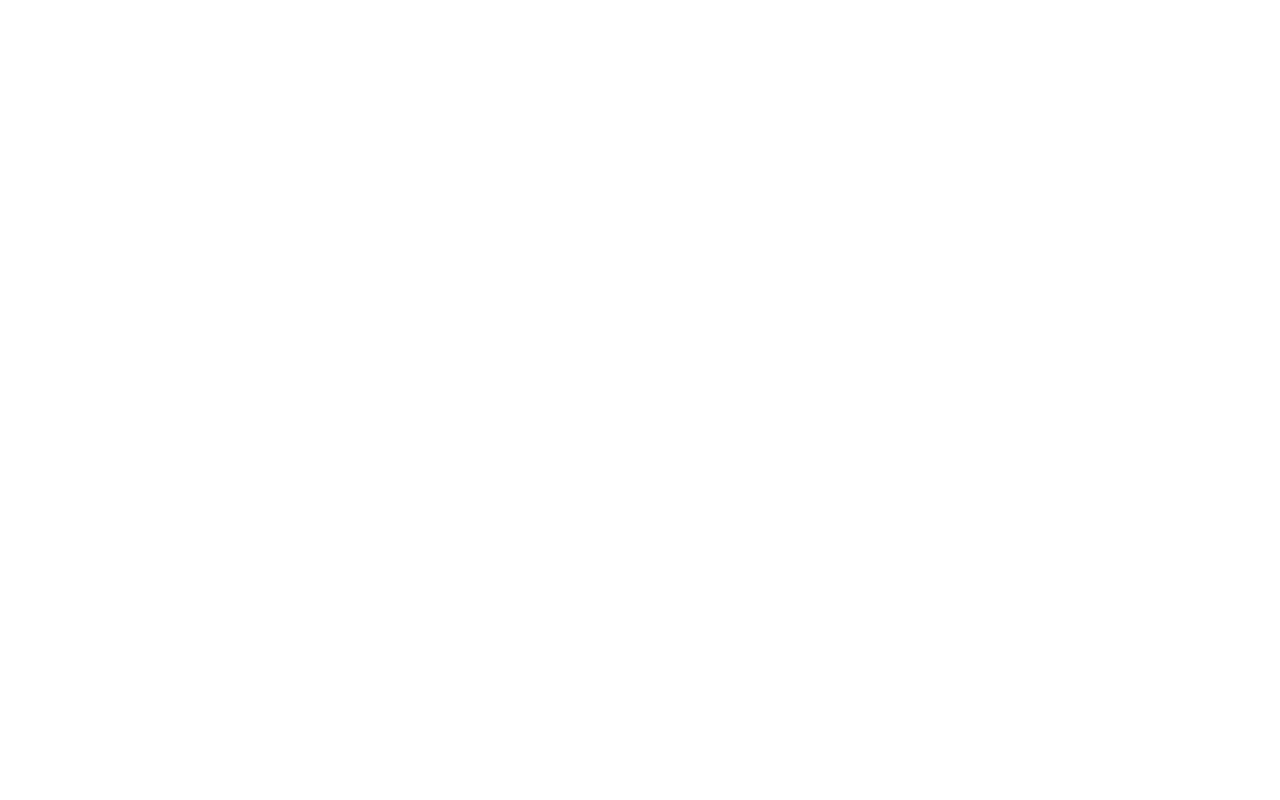
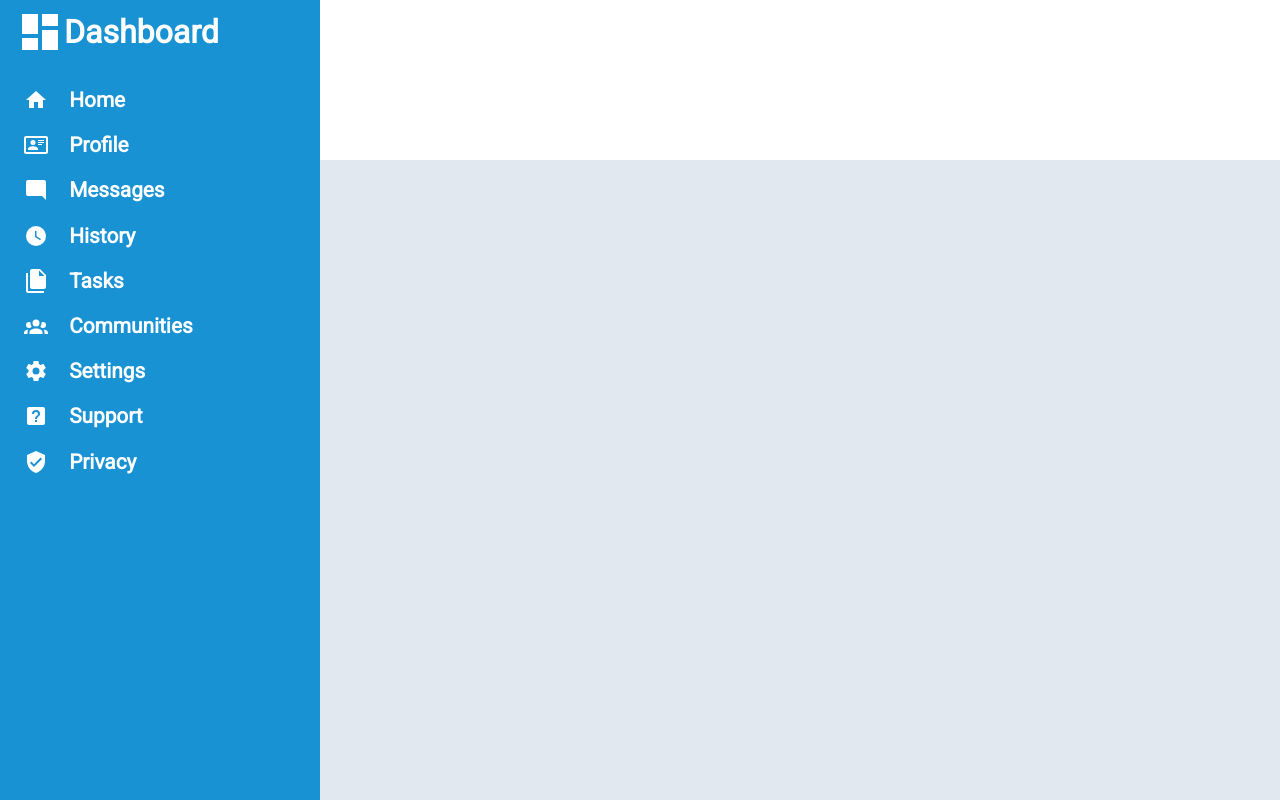
Before and after one commit to ph1y/admin-dashboard, a plain HTML site: page index.html in a window 1280 px wide. Drawn offline with Linux system fonts and the light colour scheme.

Commit message:
Create sidebar css styling

```diff
--- a/css/style.css
+++ b/css/style.css
@@ -0,0 +1,63 @@
+:root {
+    --font-family-body: "Roboto", sans-serif;
+    --font-size-logo: 2rem;
+    --font-size-nav-items: 1.3rem;
+    --font-weight-sidebar: 600;
+    --clr-sidebar: rgb(255, 255, 255);
+    --clr-bg-sidebar: rgb(25, 146, 212);
+    --clr-bg-header: rgb(255, 255, 255);
+    --clr-bg-main-content: rgb(226, 232, 240);
+}
+
+html,
+body,
+.container {
+    height: 100%;
+}
+
+body {
+    margin: 0;
+    font-family: var(--font-family-body);
+}
+
+.container {
+    display: grid;
+    grid-template-columns: minmax(16rem, 20rem) minmax(24rem, 1fr);
+    grid-template-rows: minmax(10rem, 1fr) 4fr;
+}
+
+.sidebar {
+    grid-row: 1 / -1;
+    font-weight: var(--font-weight-sidebar);
+    color: var(--clr-sidebar);
+    background-color: var(--clr-bg-sidebar);
+}
+
+.logo {
+    display: grid;
+    grid-template-columns: max-content 1fr;
+    align-items: center;
+    padding: 1vh 0 2vh 1rem;
+    margin-bottom: 2vh;
+    font-size: var(--font-size-logo);
+}
+
+.nav-items {
+    display: grid;
+    grid-template-columns: auto 1fr;
+    align-items: center;
+    gap: calc(1rem + 0.25vh + 0.25vw);
+    padding-left: 1.5rem;
+    margin: 0;
+    list-style: none;
+    font-size: var(--font-size-nav-items);
+}
+
+.header {
+    background-color: var(--clr-bg-header);
+}
+
+.main-content {
+    grid-column: 2 / -1;
+    background-color: var(--clr-bg-main-content);
+}
--- a/index.html
+++ b/index.html
@@ -7,10 +7,74 @@
     <meta name="viewport" content="width=device-width, initial-scale=1.0">
     <title>Admin Dashboard</title>
     <link rel="stylesheet" href="css/style.css">
+    <link href="https://fonts.googleapis.com/css2?family=Roboto" rel="stylesheet">
 </head>
 
 <body>
+    <div class="container">
+        <div class="sidebar">
+            <div class="logo">
+                <svg style="width:48px;height:48px" viewBox="0 0 24 24">
+                    <path fill="currentColor" d="M13,3V9H21V3M13,21H21V11H13M3,21H11V15H3M3,13H11V3H3V13Z" />
+                </svg>
+                <div class="logo-text">Dashboard</div>
+            </div>
+            <div class="nav">
+                <ul class="nav-items">
+                    <svg style="width:24px;height:24px" viewBox="0 0 24 24">
+                        <path fill="currentColor" d="M10,20V14H14V20H19V12H22L12,3L2,12H5V20H10Z" />
+                    </svg>
+                    <li>Home</li>
+                    <svg style="width:24px;height:24px" viewBox="0 0 24 24">
+                        <path fill="currentColor"
+                            d="M22,3H2C0.91,3.04 0.04,3.91 0,5V19C0.04,20.09 0.91,20.96 2,21H22C23.09,20.96 23.96,20.09 24,19V5C23.96,3.91 23.09,3.04 22,3M22,19H2V5H22V19M14,17V15.75C14,14.09 10.66,13.25 9,13.25C7.34,13.25 4,14.09 4,15.75V17H14M9,7A2.5,2.5 0 0,0 6.5,9.5A2.5,2.5 0 0,0 9,12A2.5,2.5 0 0,0 11.5,9.5A2.5,2.5 0 0,0 9,7M14,7V8H20V7H14M14,9V10H20V9H14M14,11V12H18V11H14" />
+                    </svg>
+                    <li>Profile</li>
+                    <svg style="width:24px;height:24px" viewBox="0 0 24 24">
+                        <path fill="currentColor"
+                            d="M22,4C22,2.89 21.1,2 20,2H4A2,2 0 0,0 2,4V16A2,2 0 0,0 4,18H18L22,22V4Z" />
+                    </svg>
+                    <li>Messages</li>
+                    <svg style="width:24px;height:24px" viewBox="0 0 24 24">
+                        <path fill="currentColor"
+                            d="M12,2A10,10 0 0,0 2,12A10,10 0 0,0 12,22A10,10 0 0,0 22,12A10,10 0 0,0 12,2M16.2,16.2L11,13V7H12.5V12.2L17,14.9L16.2,16.2Z" />
+                    </svg>
+                    <li>History</li>
+                    <svg style="width:24px;height:24px" viewBox="0 0 24 24">
+                        <path fill="currentColor"
+                            d="M15,7H20.5L15,1.5V7M8,0H16L22,6V18A2,2 0 0,1 20,20H8C6.89,20 6,19.1 6,18V2A2,2 0 0,1 8,0M4,4V22H20V24H4A2,2 0 0,1 2,22V4H4Z" />
+                    </svg>
+                    <li>Tasks</li>
+                    <svg style="width:24px;height:24px" viewBox="0 0 24 24">
+                        <path fill="currentColor"
+                            d="M12,5.5A3.5,3.5 0 0,1 15.5,9A3.5,3.5 0 0,1 12,12.5A3.5,3.5 0 0,1 8.5,9A3.5,3.5 0 0,1 12,5.5M5,8C5.56,8 6.08,8.15 6.53,8.42C6.38,9.85 6.8,11.27 7.66,12.38C7.16,13.34 6.16,14 5,14A3,3 0 0,1 2,11A3,3 0 0,1 5,8M19,8A3,3 0 0,1 22,11A3,3 0 0,1 19,14C17.84,14 16.84,13.34 16.34,12.38C17.2,11.27 17.62,9.85 17.47,8.42C17.92,8.15 18.44,8 19,8M5.5,18.25C5.5,16.18 8.41,14.5 12,14.5C15.59,14.5 18.5,16.18 18.5,18.25V20H5.5V18.25M0,20V18.5C0,17.11 1.89,15.94 4.45,15.6C3.86,16.28 3.5,17.22 3.5,18.25V20H0M24,20H20.5V18.25C20.5,17.22 20.14,16.28 19.55,15.6C22.11,15.94 24,17.11 24,18.5V20Z" />
+                    </svg>
+                    <li>Communities</li>
+                    <svg style="width:24px;height:24px" viewBox="0 0 24 24">
+                        <path fill="currentColor"
+                            d="M12,15.5A3.5,3.5 0 0,1 8.5,12A3.5,3.5 0 0,1 12,8.5A3.5,3.5 0 0,1 15.5,12A3.5,3.5 0 0,1 12,15.5M19.43,12.97C19.47,12.65 19.5,12.33 19.5,12C19.5,11.67 19.47,11.34 19.43,11L21.54,9.37C21.73,9.22 21.78,8.95 21.66,8.73L19.66,5.27C19.54,5.05 19.27,4.96 19.05,5.05L16.56,6.05C16.04,5.66 15.5,5.32 14.87,5.07L14.5,2.42C14.46,2.18 14.25,2 14,2H10C9.75,2 9.54,2.18 9.5,2.42L9.13,5.07C8.5,5.32 7.96,5.66 7.44,6.05L4.95,5.05C4.73,4.96 4.46,5.05 4.34,5.27L2.34,8.73C2.21,8.95 2.27,9.22 2.46,9.37L4.57,11C4.53,11.34 4.5,11.67 4.5,12C4.5,12.33 4.53,12.65 4.57,12.97L2.46,14.63C2.27,14.78 2.21,15.05 2.34,15.27L4.34,18.73C4.46,18.95 4.73,19.03 4.95,18.95L7.44,17.94C7.96,18.34 8.5,18.68 9.13,18.93L9.5,21.58C9.54,21.82 9.75,22 10,22H14C14.25,22 14.46,21.82 14.5,21.58L14.87,18.93C15.5,18.67 16.04,18.34 16.56,17.94L19.05,18.95C19.27,19.03 19.54,18.95 19.66,18.73L21.66,15.27C21.78,15.05 21.73,14.78 21.54,14.63L19.43,12.97Z" />
+                    </svg>
+                    <li>Settings</li>
+                    <svg style="width:24px;height:24px" viewBox="0 0 24 24">
+                        <path fill="currentColor"
+                            d="M11,18H13V16H11V18M12,6A4,4 0 0,0 8,10H10A2,2 0 0,1 12,8A2,2 0 0,1 14,10C14,12 11,11.75 11,15H13C13,12.75 16,12.5 16,10A4,4 0 0,0 12,6M5,3H19A2,2 0 0,1 21,5V19A2,2 0 0,1 19,21H5A2,2 0 0,1 3,19V5A2,2 0 0,1 5,3Z" />
+                    </svg>
+                    <li>Support</li>
+                    <svg style="width:24px;height:24px" viewBox="0 0 24 24">
+                        <path fill="currentColor"
+                            d="M10,17L6,13L7.41,11.59L10,14.17L16.59,7.58L18,9M12,1L3,5V11C3,16.55 6.84,21.74 12,23C17.16,21.74 21,16.55 21,11V5L12,1Z" />
+                    </svg>
+                    <li>Privacy</li>
+                </ul>
+            </div>
+        </div>
+        <div class="header">
 
+        </div>
+        <div class="main-content">
+
+        </div>
+    </div>
 </body>
 
 </html>
```
